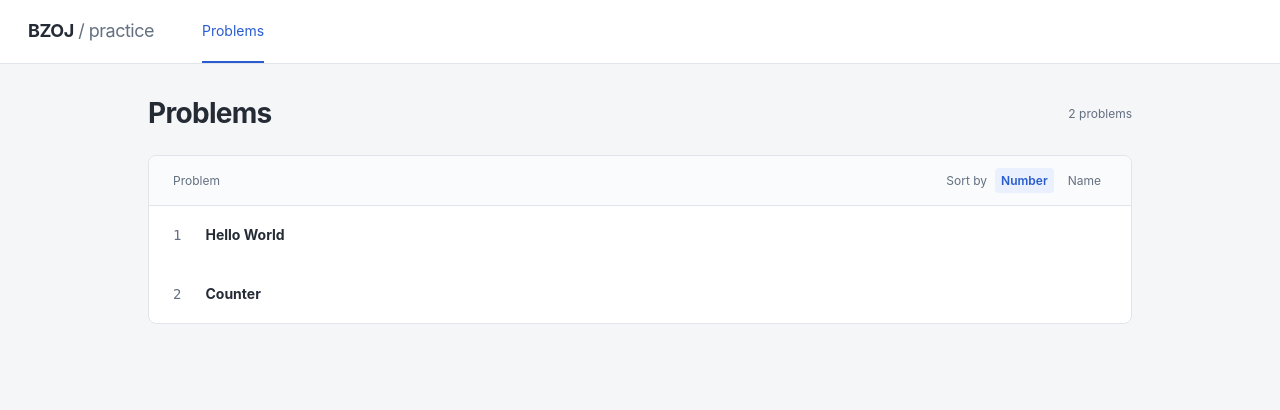
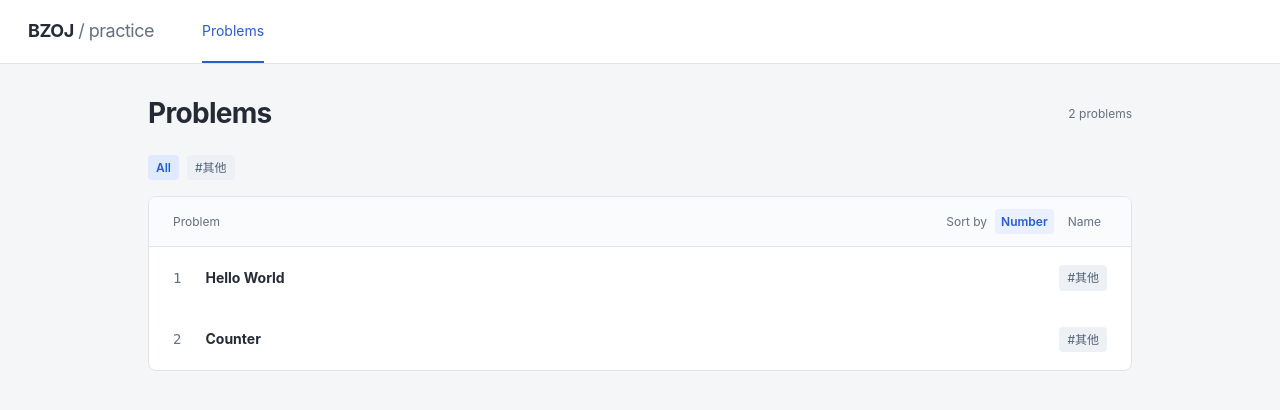
Before and after one commit to psyclaudeZ/bzoj, a FastAPI app: page / in a window 1280 px wide. Shown: the top 410 px of the page. Run offline with FastAPI, Linux system fonts and the light colour scheme.

Commit message:
Add problem tags and sortable tag filters

```diff
--- a/bzoj/app.py
+++ b/bzoj/app.py
@@ -38,17 +38,19 @@ app.mount("/static", StaticFiles(directory=ROOT / "static"), name="static")
 
 
 @app.get("/", response_class=HTMLResponse)
-def home(request: Request, sort: str = "number"):
+def home(request: Request, sort: str = "number", tag: str = ""):
     problems, errors = catalog()
     sort = sort if sort in {"number", "name"} else "number"
+    tags = sorted({tag for problem in problems.values() for tag in problem.tags}, key=str.casefold)
     ordered = sorted(
-        problems.values(),
+        (problem for problem in problems.values() if not tag or tag in problem.tags),
         key=lambda problem: (problem.title.casefold(), problem.number)
         if sort == "name" else (problem.number,),
     )
     return templates.TemplateResponse(
         request=request, name="problems.html",
-        context={"problems": ordered, "errors": errors, "sort": sort},
+        context={"problems": ordered, "errors": errors, "sort": sort,
+                 "tags": tags, "selected_tag": tag},
     )
 
 
--- a/bzoj/static/app.css
+++ b/bzoj/static/app.css
@@ -30,6 +30,14 @@ h1 { font-size: 28px; line-height: 1.25; letter-spacing: -.7px; margin: 0; }
 .sort-control a:hover { color: var(--accent); }
 .sort-control a[aria-current="true"] { color: var(--accent); background: #eaf0fd; font-weight: 600; }
 .problem-row:hover { background: #f4f7ff; }
+.problem-row { display: flex; flex-wrap: wrap; gap: 8px 16px; }
+.problem-link { flex: 1; min-width: 0; overflow-wrap: anywhere; }
+.tag-filters, .problem-tags { display: flex; flex-wrap: wrap; align-items: center; gap: 8px; }
+.tag-filters { margin-bottom: 16px; }
+.tag { display: inline-block; padding: 3px 8px; border-radius: 4px; background: #edf0f5; color: #526174; font-size: 12px; overflow-wrap: anywhere; }
+.tag:hover, .tag[aria-current="true"] { background: #dfe9ff; color: var(--accent); }
+.tag[aria-current="true"] { font-weight: 600; }
+.empty-list { margin: 0; padding: 24px; color: var(--muted); }
 .problem-number { color: var(--muted); font-family: monospace; margin-right: 24px; }
 .workspace { display: grid; grid-template-columns: minmax(0, 1fr) minmax(0, 1.15fr); gap: 16px; padding: 20px; height: calc(100dvh - 64px); min-height: 620px; }
 .panel { background: white; border: 1px solid var(--border); border-radius: 8px; overflow: hidden; min-width: 0; }
--- a/bzoj/templates/problems.html
+++ b/bzoj/templates/problems.html
@@ -6,20 +6,31 @@
     <span class="muted">{{ problems|length }} problem{{ '' if problems|length == 1 else 's' }}</span>
   </div>
   {% for error in errors %}<p class="error" role="alert">{{ error }}</p>{% endfor %}
+  {% if tags or selected_tag %}
+  <div class="tag-filters" role="group" aria-label="Filter by tag">
+    <a class="tag" href="/?sort={{ sort }}" {% if not selected_tag %}aria-current="true"{% endif %}>All</a>
+    {% for tag in tags %}
+    <a class="tag" href="/?{{ {'sort': sort, 'tag': tag}|urlencode }}" {% if selected_tag == tag %}aria-current="true"{% endif %}>#{{ tag }}</a>
+    {% endfor %}
+  </div>
+  {% endif %}
   <div class="problem-table">
     <div class="table-heading">
       <span>Problem</span>
       <div class="sort-control" role="group" aria-label="Sort problems">
         <span>Sort by</span>
-        <a href="/?sort=number" {% if sort == 'number' %}aria-current="true"{% endif %}>Number</a>
-        <a href="/?sort=name" {% if sort == 'name' %}aria-current="true"{% endif %}>Name</a>
+        <a href="/?sort=number{% if selected_tag %}&amp;{{ {'tag': selected_tag}|urlencode }}{% endif %}" {% if sort == 'number' %}aria-current="true"{% endif %}>Number</a>
+        <a href="/?sort=name{% if selected_tag %}&amp;{{ {'tag': selected_tag}|urlencode }}{% endif %}" {% if sort == 'name' %}aria-current="true"{% endif %}>Name</a>
       </div>
     </div>
     {% for problem in problems %}
-    <a class="problem-row" href="/problems/{{ problem.slug }}">
-      <span><span class="problem-number">{{ problem.number }}</span><strong>{{ problem.title }}</strong></span>
-    </a>
-    {% else %}<p class="intro">No valid problems found.</p>{% endfor %}
+    <div class="problem-row">
+      <a class="problem-link" href="/problems/{{ problem.slug }}"><span class="problem-number">{{ problem.number }}</span><strong>{{ problem.title }}</strong></a>
+      {% if problem.tags %}<div class="problem-tags">
+        {% for tag in problem.tags %}<a class="tag" href="/?{{ {'sort': sort, 'tag': tag}|urlencode }}">#{{ tag }}</a>{% endfor %}
+      </div>{% endif %}
+    </div>
+    {% else %}<p class="empty-list">{{ 'No problems match this tag.' if selected_tag else 'No valid problems found.' }}</p>{% endfor %}
   </div>
 </main>
 {% endblock %}
--- a/examples/problems/counter.json
+++ b/examples/problems/counter.json
@@ -1,6 +1,7 @@
 {
   "schema_version": 1,
   "number": 2,
+  "tags": ["其他"],
   "slug": "counter",
   "title": "Counter",
   "statement": "Implement Counter with increment() and get() methods.",
--- a/examples/problems/hello-world.json
+++ b/examples/problems/hello-world.json
@@ -1,6 +1,7 @@
 {
   "schema_version": 1,
   "number": 1,
+  "tags": ["其他"],
   "slug": "hello-world",
   "title": "Hello World",
   "statement": "Write hello_world(name) to return a greeting in the form hello <name>.",
```
Also changed, not shown: bzoj/problems.py (+14 -1 lines), tests/test_app.py (+31 -0 lines), tests/test_problems.py (+21 -0 lines).
